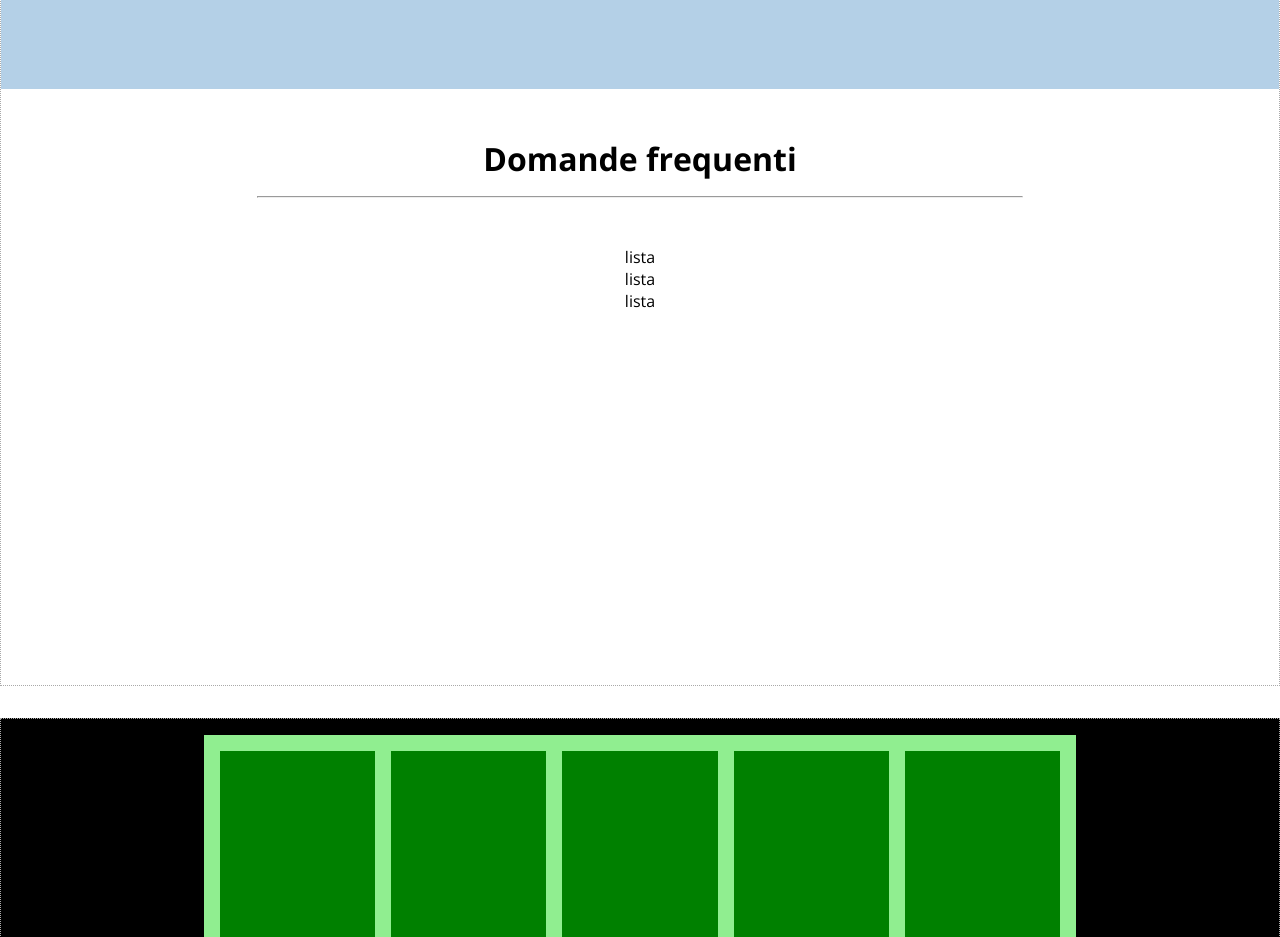
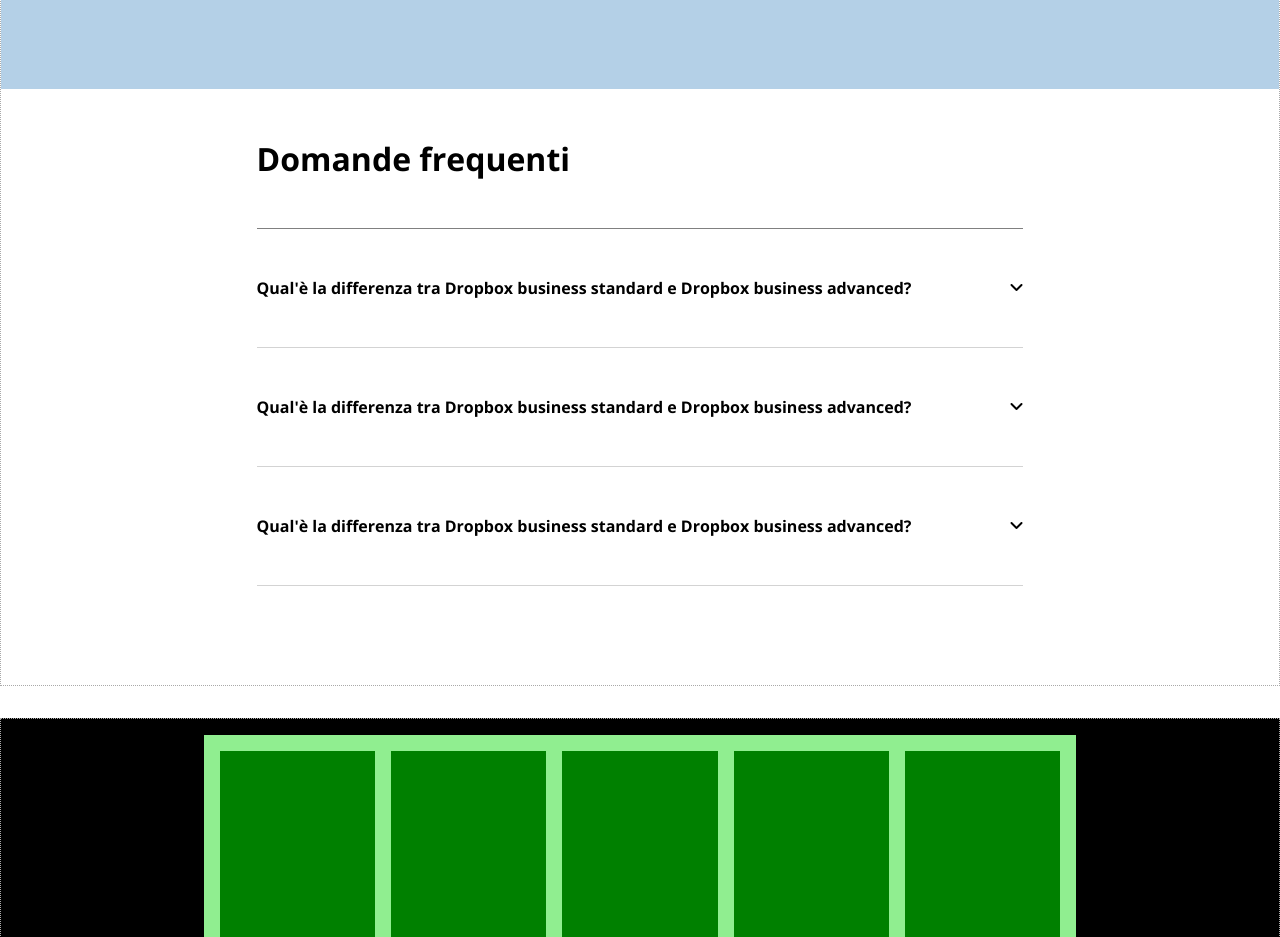
Before and after one commit to DanieleCascio-dev/htmlcss-dropbox, a plain HTML site: page index.html in a window 1280 px wide. Shown: the part 4620-5557 px from the top of the page. Drawn offline with nearby package versions, Linux system fonts and the light colour scheme.

Commit message:
update: section ask complete

```diff
--- a/css/style.css
+++ b/css/style.css
@@ -44,6 +44,10 @@ a {
 .center {
   justify-content: center;
   align-items: center;
+}
+
+.space-between {
+  justify-content: space-between;
 }
 
 .container-large {
@@ -270,7 +274,6 @@ nav {
 
 .row-hero {
   width: 100%;
-
   gap: 1rem;
   font-size: 0.9rem;
   position: relative;
@@ -424,9 +427,41 @@ nav {
 .section-ask {
   /* debug */
   min-height: 500px;
-  text-align: center;
+  text-align: left;
+}
+.section-ask li {
+  padding: 3rem 0;
+  border-bottom: 1px solid lightgray;
 }
 
+.section-ask p {
+  font-weight: bold;
+}
+
+.section-ask li:first-child {
+  border-top: 1px solid gray;
+}
+.hidden {
+  display: none;
+  margin-top: 1rem;
+  text-align: left;
+}
+
+.icon-hidden {
+  display: none;
+}
+
+.section-ask li:hover .hidden {
+  display: block;
+}
+
+.section-ask li:hover .icon-hidden {
+  display: block;
+}
+
+.section-ask li:hover .icon-display {
+  display: none;
+}
 /* section ask   */
 
 /* /MAIN */
--- a/index.html
+++ b/index.html
@@ -374,12 +374,39 @@
 
       <!-- section ask  -->
       <section class="section-ask container-small m-btm-big">
-        <h2>Domande frequenti</h2>
-        <hr class="m-btm-big" />
+        <h2 class="m-btm-big">Domande frequenti</h2>
         <ul>
-          <li>lista</li>
-          <li>lista</li>
-          <li>lista</li>
+          <li>
+            <div class="flex space-between">
+              <p>
+              Qual'è la differenza tra Dropbox business standard e Dropbox business advanced?
+            </p>
+            <div class="icon-display"><i class="fa-solid fa-angle-down"></i></div>
+            <div class="icon-hidden"><i class="fa-solid fa-angle-up"></i></div>
+            </div>
+            <div class="hidden">Lorem ipsum dolor sit amet consectetur adipisicing elit. Hic, deleniti facilis eveniet.</div>
+        </li>
+          <li>
+            <div class="flex space-between">
+              <p>
+              Qual'è la differenza tra Dropbox business standard e Dropbox business advanced?
+            </p>
+            <div class="icon-display"><i class="fa-solid fa-angle-down"></i></div>
+            <div class="icon-hidden"><i class="fa-solid fa-angle-up"></i></div>
+            </div>
+            <div class="hidden">Lorem ipsum dolor sit amet consectetur adipisicing elit. Hic, deleniti facilis eveniet.</div>
+        </li>
+          <li>
+            <div class="flex space-between">
+              <p>
+              Qual'è la differenza tra Dropbox business standard e Dropbox business advanced?
+            </p>
+            <div class="icon-display"><i class="fa-solid fa-angle-down"></i></div>
+            <div class="icon-hidden"><i class="fa-solid fa-angle-up"></i></div>
+            </div>
+            <div class="hidden">Lorem ipsum dolor sit amet consectetur adipisicing elit. Hic, deleniti facilis eveniet.</div>
+        </li>
+
         </ul>
       </section>
       <!-- /section ask  -->
```
